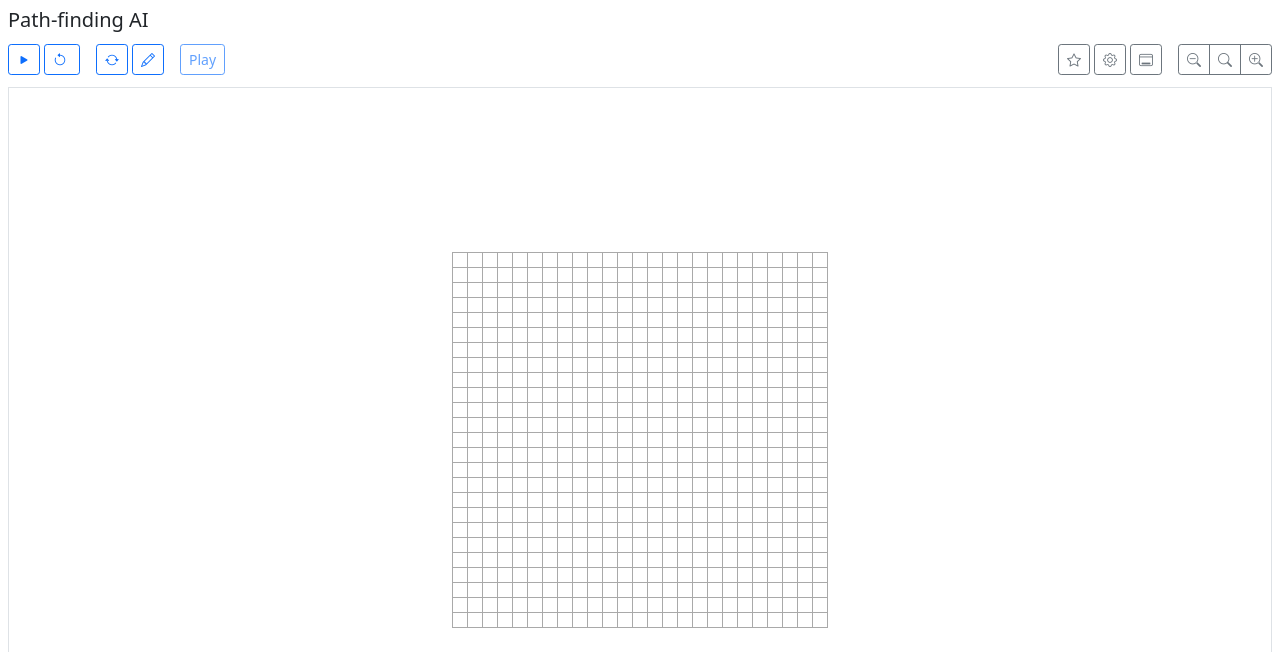
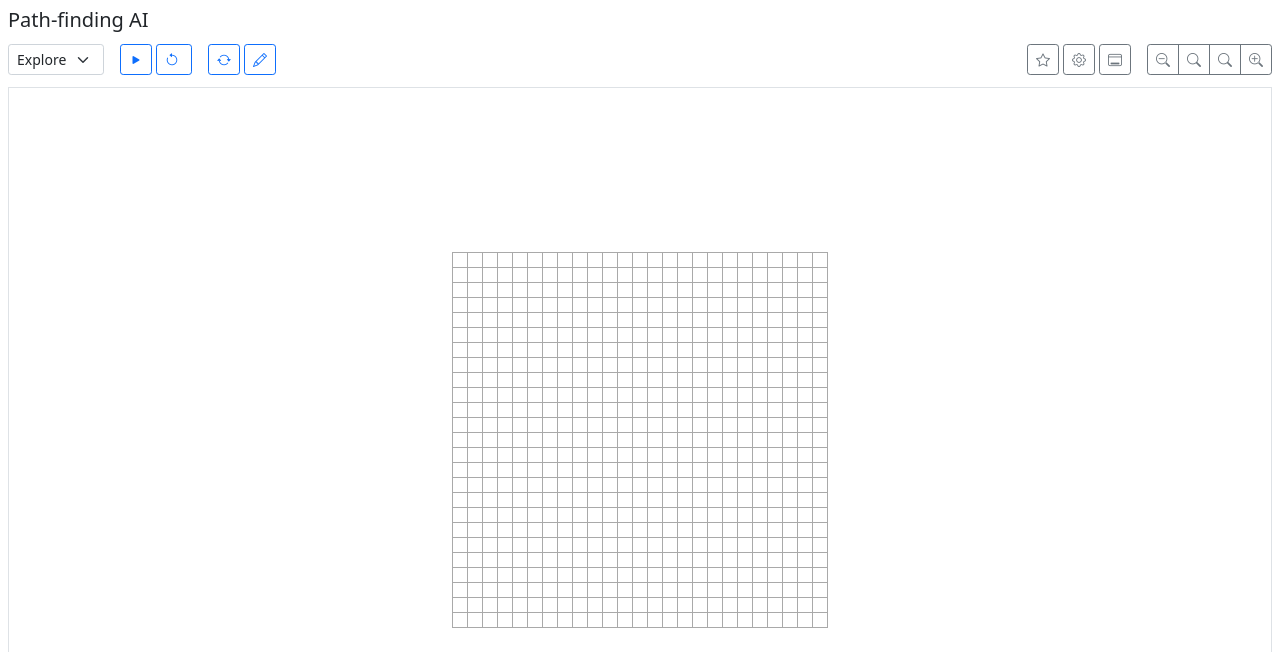
Before and after one commit to borminc/path-finding-ai-project, a React (Create React App) app: page / in a window 1280 px wide. Shown: the top 652 px of the page. Built offline with nearby package versions, Linux system fonts and the light colour scheme.

Commit message:
improve ui/ux

```diff
--- a/src/app.jsx
+++ b/src/app.jsx
@@ -36,12 +36,10 @@ const App = () => {
 		generateRandomGrid,
 	} = aStarService;
 
-	const [isUserPlaying, setIsUserPlaying] = React.useState(false);
-	const [userPath, setUserPath] = React.useState([]);
-	const userCanPlay = React.useMemo(
-		() => startCell && endCell,
-		[startCell, endCell]
-	);
+	const [gameMode, setGameMode] = React.useState('explore');
+	const [userPath, setUserPath] = React.useState([]); // when user plays in play mode
+
+	const isInPlayMode = React.useMemo(() => gameMode === 'play', [gameMode]);
 
 	const getCellColor = cell => {
 		const colors = generalSettings.colors;
@@ -50,8 +48,8 @@ const App = () => {
 
 		if (endCell && cell.isSameXY(endCell)) return colors.endCell;
 
-		if (!isUserPlaying && cell.isInCellList(path)) return colors.pathCell;
-		if (isUserPlaying && cell.isInCellList(userPath)) return colors.pathCell;
+		if (!isInPlayMode && cell.isInCellList(path)) return colors.pathCell;
+		if (isInPlayMode && cell.isInCellList(userPath)) return colors.pathCell;
 		if (cell.isVisited) return colors.visitedCell;
 		return colors.defaultCell;
 	};
@@ -59,7 +57,7 @@ const App = () => {
 	const getCellOpacity = cell => {
 		if (!cell) return 1;
 		if (
-			isUserPlaying &&
+			isInPlayMode &&
 			startCell &&
 			endCell &&
 			(cell.isSameXY(startCell) || cell.isSameXY(endCell)) &&
@@ -124,7 +122,7 @@ const App = () => {
 	const testUserPath = async (_userPath = null) => {
 		_userPath = _userPath || userPath;
 
-		if (!isUserPlaying || !startCell || !endCell || _userPath.length === 0)
+		if (!isInPlayMode || !startCell || !endCell || _userPath.length === 0)
 			return;
 
 		if (
@@ -172,7 +170,7 @@ const App = () => {
 		if (isProcessing) return;
 		if (isMakingObstacles) return makeCellAnObstacle(cell);
 		if (cell.isObstacle) return;
-		if (isUserPlaying) return traceUserPath(cell);
+		if (isInPlayMode) return traceUserPath(cell);
 
 		cleanGrid({
 			withEndCell: false,
@@ -198,7 +196,7 @@ const App = () => {
 	const renderConsole = () => {
 		let _path = path;
 
-		if (isUserPlaying) {
+		if (isInPlayMode) {
 			_path = userPath;
 		}
 
@@ -243,8 +241,11 @@ const App = () => {
 			withStartCell: false,
 			withObstacles: false,
 		});
+
+		if (isInPlayMode && !startCell && !endCell) generateRandomGrid(); // give user sth to start playing
+
 		// eslint-disable-next-line react-hooks/exhaustive-deps
-	}, [isUserPlaying]);
+	}, [isInPlayMode]);
 
 	return (
 		<GeneralSettingsContext.Provider
@@ -256,10 +257,10 @@ const App = () => {
 						<ToolBar
 							isMakingObstacles={isMakingObstacles}
 							setIsMakingObstacles={setIsMakingObstacles}
-							isUserPlaying={isUserPlaying}
-							setIsUserPlaying={setIsUserPlaying}
 							testUserPath={testUserPath}
-							userCanPlay={userCanPlay}
+							gameMode={gameMode}
+							setGameMode={setGameMode}
+							setUserPath={setUserPath}
 						/>
 
 						<div
--- a/src/components/toolBar.jsx
+++ b/src/components/toolBar.jsx
@@ -1,21 +1,25 @@
-import { AStarServiceContext, GeneralSettingsContext } from '../contexts';
+import {
+	AStarServiceContext,
+	AStarSettingsContext,
+	GeneralSettingsContext,
+} from '../contexts';
 import AStarSettingsModal from './aStarSettingsModal';
 import React from 'react';
-import { DEFAULT_GENERAL_SETTINGS } from '../utils';
 import GeneralSettingsModal from './generalSettingsModal';
 
 const ToolBar = ({
 	isMakingObstacles,
 	setIsMakingObstacles,
-	isUserPlaying,
-	setIsUserPlaying,
 	testUserPath,
-	userCanPlay,
+	gameMode,
+	setGameMode,
+	setUserPath,
 	...props
 }) => {
 	const { isProcessing, generateRandomGrid, startPathFinding, cleanGrid } =
 		React.useContext(AStarServiceContext);
 	const setGeneralSettings = React.useContext(GeneralSettingsContext)[1];
+	const aStarSettings = React.useContext(AStarSettingsContext)[0];
 
 	return (
 		<div {...props}>
@@ -37,10 +41,20 @@ const ToolBar = ({
 							</button>
 						</div>
 					) : (
-						<div className='float-start my-1'>
+						<div className='float-start d-flex my-1'>
+							<select
+								className='form-select form-select-sm me-3'
+								aria-label='.form-select-sm example'
+								defaultValue={gameMode}
+								onChange={e => setGameMode(e.target.value)}
+							>
+								<option value='explore'>Explore</option>
+								<option value='play'>Play</option>
+							</select>
+
 							<button
 								onClick={startPathFinding}
-								disabled={isProcessing || isUserPlaying}
+								disabled={isProcessing || gameMode === 'play'}
 								className='btn btn-sm btn-outline-primary me-1'
 								title='Run'
 							>
@@ -54,7 +68,7 @@ const ToolBar = ({
 									);
 									if (a) cleanGrid();
 								}}
-								disabled={isProcessing || isUserPlaying}
+								disabled={isProcessing || gameMode === 'play'}
 								className='btn btn-sm btn-outline-primary me-3'
 								title='Reset'
 							>
@@ -79,29 +93,21 @@ const ToolBar = ({
 								<i className='bi bi-pencil'></i>
 							</button>
 
-							<button
-								onClick={() => {
-									if (!userCanPlay) {
-										return alert('Pick start and end cells first!');
-									}
-									setIsUserPlaying(!isUserPlaying);
-								}}
-								disabled={isProcessing || !userCanPlay}
-								className='btn btn-sm btn-outline-primary me-1'
-								title='Play'
-							>
-								{/* <i className='bi bi-play-fill'></i> */}
-								{!isUserPlaying ? 'Play' : 'Done'}
-							</button>
-
-							{isUserPlaying && (
+							{gameMode === 'play' && (
 								<button
-									onClick={() => testUserPath(null)}
+									onClick={() => {
+										setUserPath([]);
+										cleanGrid({
+											withStartCell: false,
+											withEndCell: false,
+											withObstacles: false,
+										});
+									}}
 									disabled={isProcessing}
-									className='btn btn-sm btn-outline-primary me-1'
-									title='Test path'
+									className='btn btn-sm btn-outline-primary me-3'
+									title='Clear path and retry'
 								>
-									Test path
+									Retry
 								</button>
 							)}
 						</div>
@@ -144,13 +150,35 @@ const ToolBar = ({
 							<button
 								type='button'
 								className='btn btn-sm btn-outline-secondary'
-								title='Reset cell size'
-								onClick={() =>
+								title='Fit width'
+								onClick={() => {
+									const cellSize = Math.round(
+										window.innerWidth / aStarSettings.gridWidth -
+											window.innerWidth * 0.001
+									);
 									setGeneralSettings(prev => ({
 										...prev,
-										cellSize: DEFAULT_GENERAL_SETTINGS.cellSize,
-									}))
-								}
+										cellSize: cellSize,
+									}));
+								}}
+							>
+								<i className='bi bi-search'></i>
+							</button>
+							<button
+								type='button'
+								className='btn btn-sm btn-outline-secondary'
+								title='Fit height'
+								onClick={() => {
+									const windowSafeArea = window.innerHeight - 80;
+									const cellSize = Math.round(
+										windowSafeArea / aStarSettings.gridHeight -
+											windowSafeArea * 0.001
+									);
+									setGeneralSettings(prev => ({
+										...prev,
+										cellSize: cellSize,
+									}));
+								}}
 							>
 								<i className='bi bi-search'></i>
 							</button>
```
